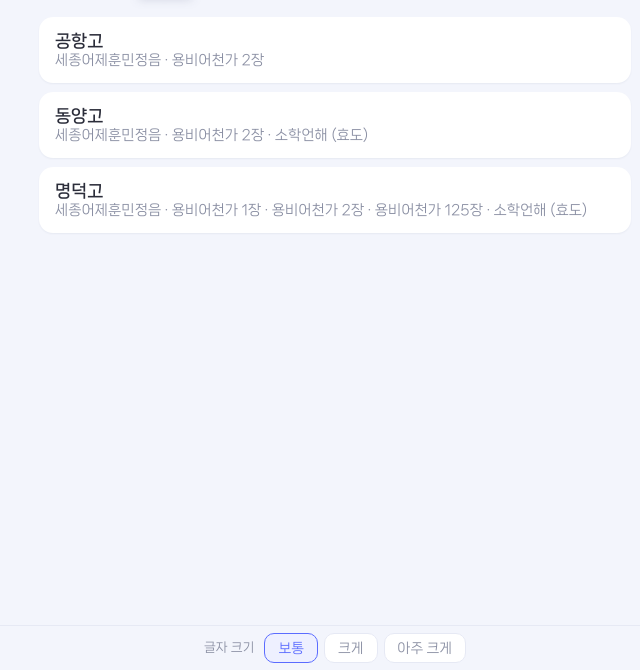
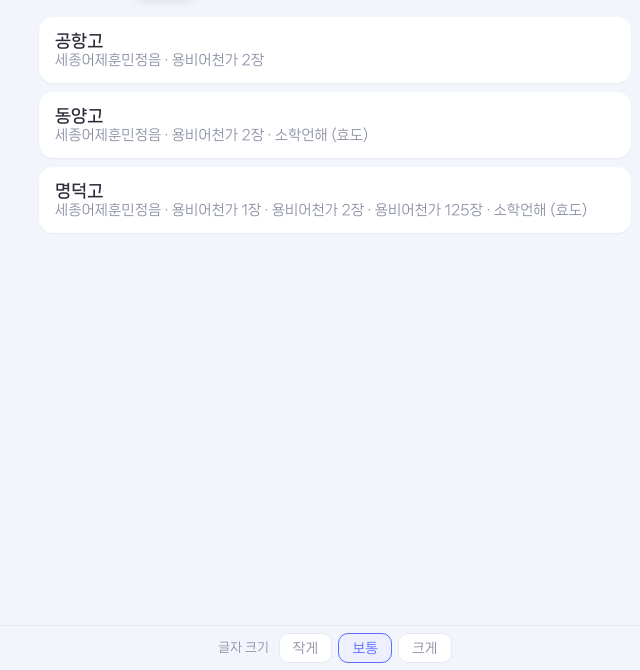
Before and after one commit to ginny4u/middle_korean, a plain HTML site: page index.html in a window 1280 px wide. Shown: the part 130-800 px from the top of the page, without its empty margins (305-945 px from the left). Drawn offline with Linux system fonts and the light colour scheme.

Commit message:
Update index.html

```diff
--- a/index.html
+++ b/index.html
@@ -183,7 +183,7 @@ var CAT = {}; for (var k in TAGS) TAGS[k].forEach(function(t){ CAT[t] = k; });
 /* ---------- 저장 ---------- */
 var S = {stats:{}, cards:{}, pairs:{}};
 try { var raw = localStorage.getItem('mk_v1'); if (raw) S = JSON.parse(raw); } catch(e){}
-var ZOOMS = [['보통',1],['크게',1.15],['아주 크게',1.32]];
+var ZOOMS = [['작게',0.9],['보통',1],['크게',1.15]];
 function applyZoom(){ document.body.style.setProperty('--z', S.zoom || 1); }
 function drawZoomBar(){
   var bar = document.getElementById('zoombar');
```
